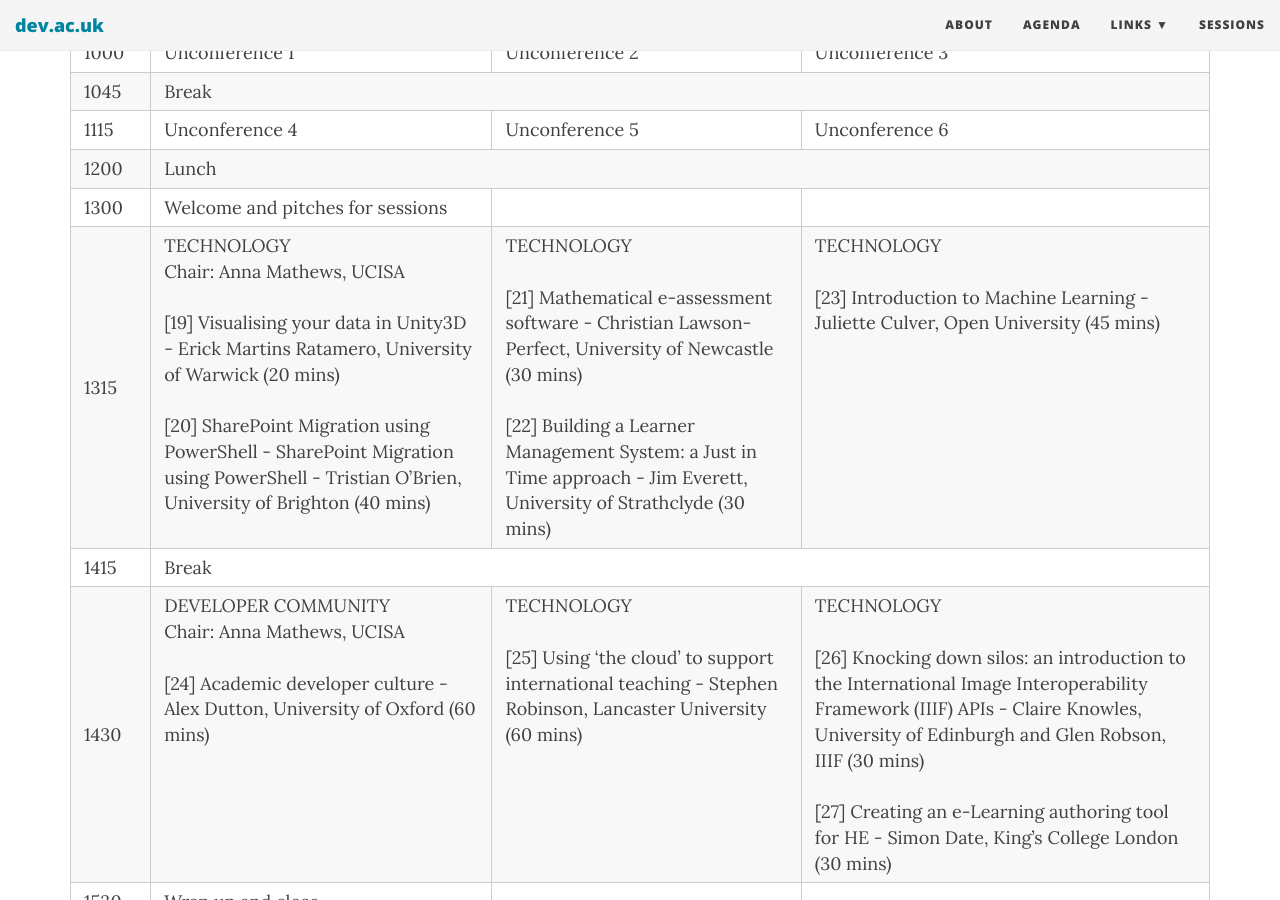
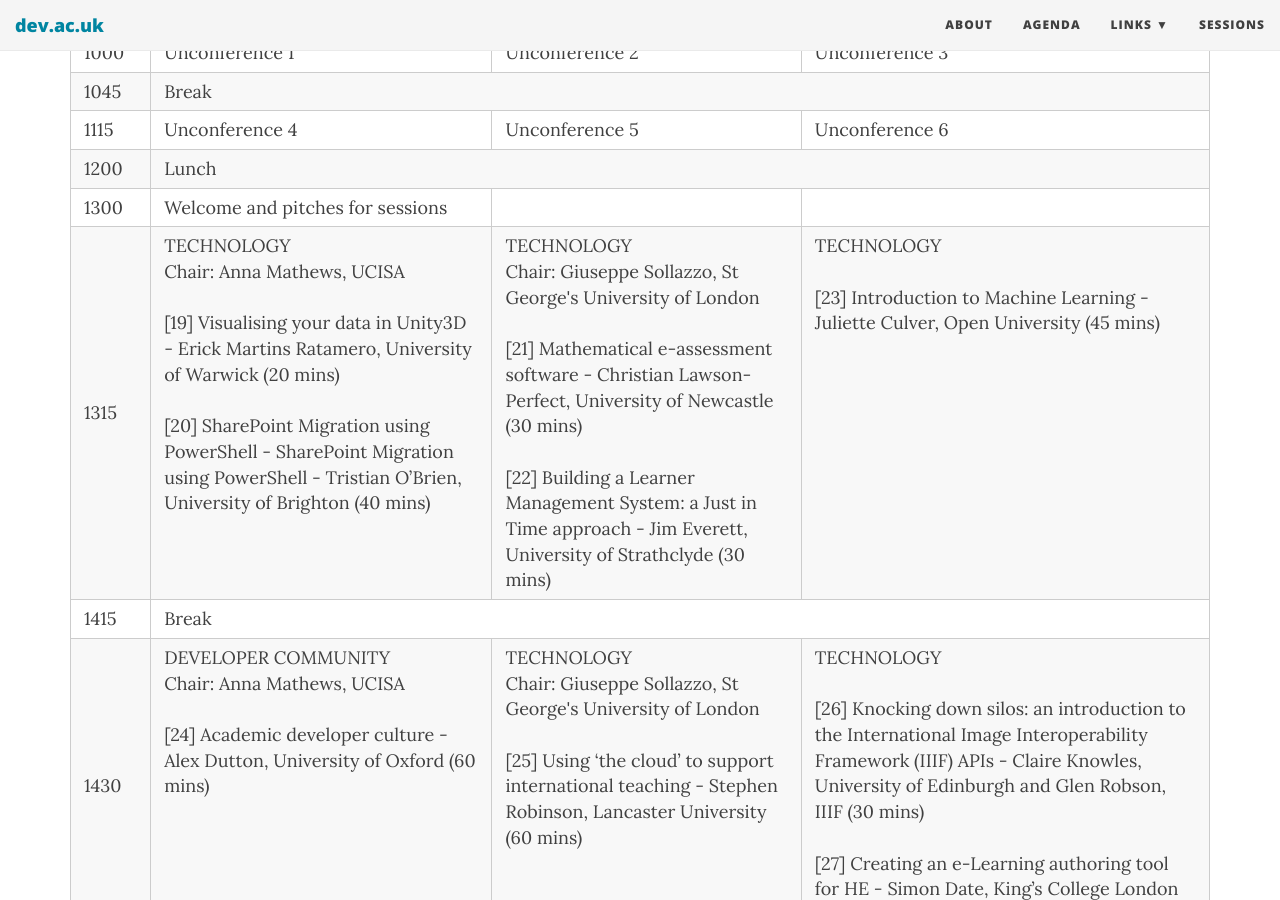
Before and after one commit to devacuk/devacuk.github.io, a Jekyll site: the page built from agenda.md, in a window 1280 px wide and 900 px high, scrolled down 2261 px. Built offline with Jekyll 4.4.1, drawn with Linux system fonts in a browser that asks for light colours; nearby versions of some CDN libraries; some of the changed text lies outside the part shown.

Commit message:
session chairs

```diff
--- a/agenda.md
+++ b/agenda.md
@@ -126,7 +128,8 @@
       [20] SharePoint Migration using PowerShell - SharePoint Migration using PowerShell - Tristian O’Brien, University of Brighton (40 mins)<br/>
     </td>
     <td valign="top">
-      TECHNOLOGY<br/><br/>
+      TECHNOLOGY<br/>
+      Chair: Giuseppe Sollazzo, St George's University of London<br/><br/>
       [21] Mathematical e-assessment software - Christian Lawson-Perfect, University of Newcastle (30 mins)<br/><br/>
       [22] Building a Learner Management System: a Just in Time approach - Jim Everett, University of Strathclyde (30 mins)<br/>
     </td>
@@ -144,7 +147,8 @@
       [24] Academic developer culture - Alex Dutton, University of Oxford (60 mins)<br/>
     </td>
     <td valign="top">
-      TECHNOLOGY<br/><br/>
+      TECHNOLOGY<br/>
+      Chair: Giuseppe Sollazzo, St George's University of London<br/><br/>
       [25] Using ‘the cloud’ to support international teaching - Stephen Robinson, Lancaster University (60 mins)<br/>
     </td>
     <td valign="top">
```
Also changed, not shown: other parts of agenda.md (+4 -2 lines).
